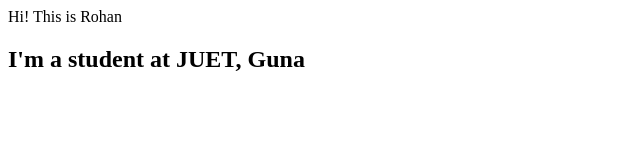
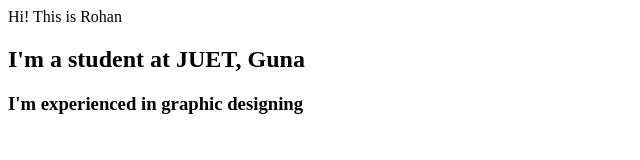
Before and after one commit to RohanShah210/rohanshah-portfolio, a plain HTML site: page index.html in a window 1280 px wide. Shown: the whole page, without its empty margins (0-640 px from the left). Drawn offline with Linux system fonts and the light colour scheme.

Commit message:
update personal details

```diff
--- a/index.html
+++ b/index.html
@@ -10,5 +10,7 @@
     Hi! This is Rohan
 
     <h2>I'm a student at JUET, Guna</h2>
+
+    <h3>I'm experienced in graphic designing</h3>
 </body>
 </html>
```
